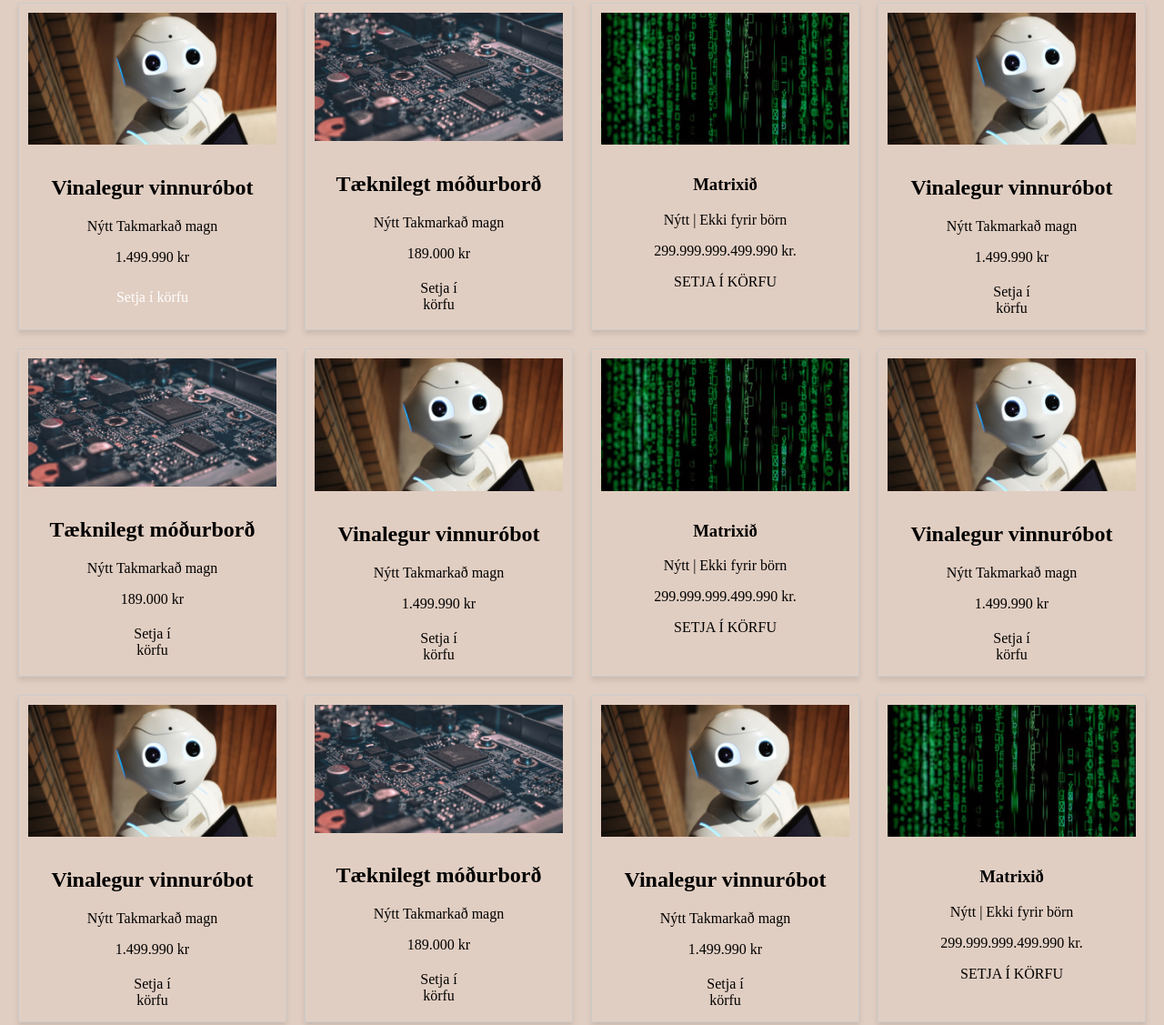
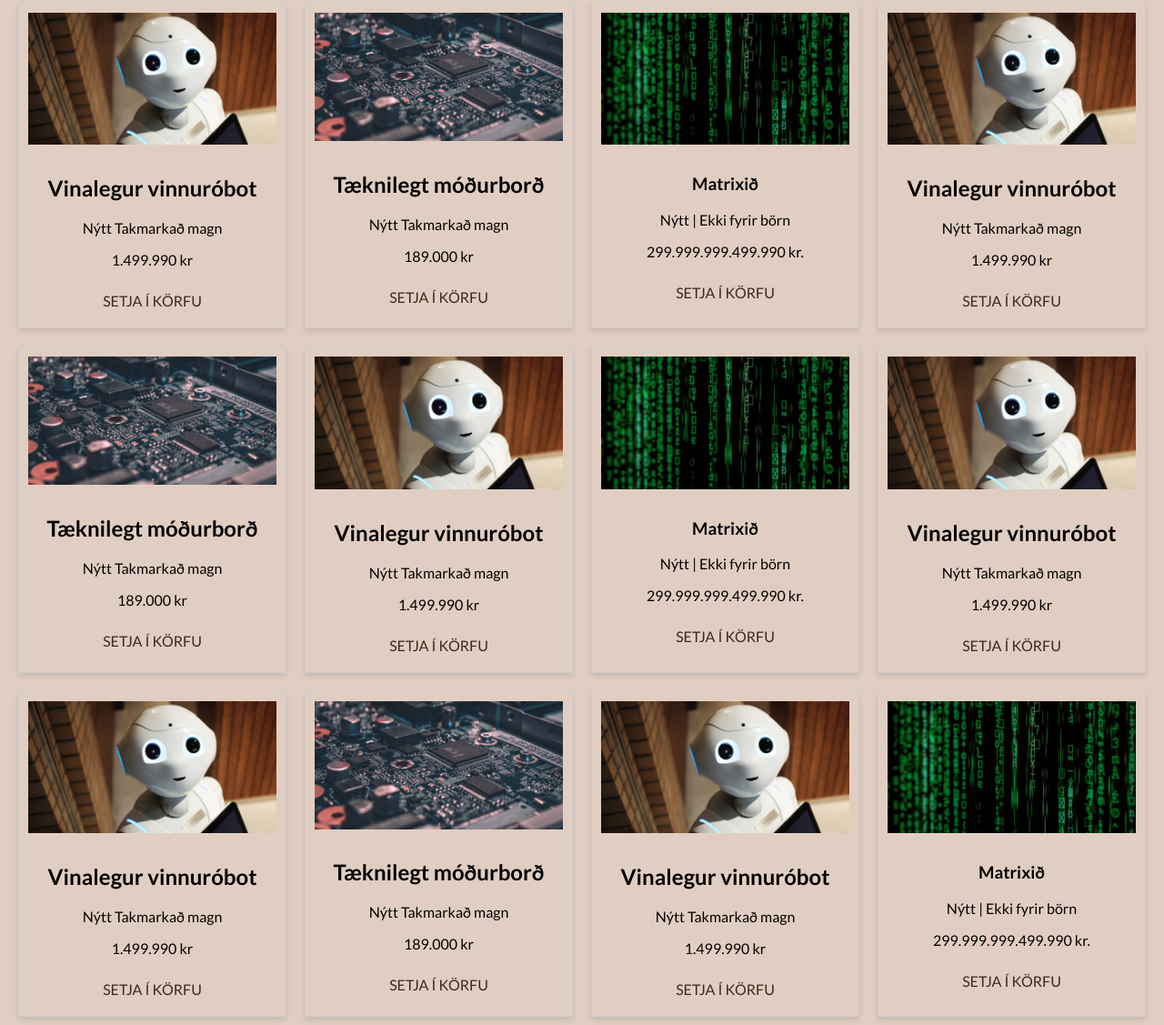
Before and after one commit to edilinga/hopurinn, a website: page vorulisti.html in a window 1280 px wide. Shown: the part 106-1233 px from the top of the page at 91% size. Drawn offline with Linux system fonts and the light colour scheme; a web font is replaced by a local one.

Commit message:
laga merge vandamál

```diff
--- a/styles/styles.css
+++ b/styles/styles.css
@@ -206,6 +206,7 @@ Nokkrar af nýjustu vörunum okkar kaflinn
 }
 
 .container {
+  font-family: Lato;
   display: grid;
   grid-template-columns: repeat(4, 1fr);
   gap: 20px;
@@ -264,9 +265,9 @@ footer .footer-copyright {
 .view-items{
   display: inline-block;
   padding: 10px 20px;
-  color: #fff;
+  color: #3C2A1E;
   text-decoration: none;
-  transition: background-color 0.3s ease;
+  transition: 0.3s ease;
 }
 
 /*Leturgerðir*/
--- a/vorulisti.html
+++ b/vorulisti.html
@@ -50,84 +50,84 @@
         <h2>Vinalegur vinnuróbot</h2>
         <p><span>Nýtt</span> <span>Takmarkað magn</span></p>
         <p>1.499.990 kr</p>
-        <a href="#" class="view-items">Setja í körfu</a>
+        <a href="#" class="view-items">SETJA Í KÖRFU</a>
       </div>
       <div class="item">
         <img src="../images/CircuitBoard.jpg" alt="Tæknilegt móðurborð" />
         <h2>Tæknilegt móðurborð</h2>
         <p><span>Nýtt</span> <span>Takmarkað magn</span></p>
         <p>189.000 kr</p>
-        <button>Setja í körfu</button>
+        <a href="#" class="view-items">SETJA Í KÖRFU</a>
       </div>
       <div class="item">
         <img src="../images/Matrix.jpg" alt="Matrixið" />
         <h3>Matrixið</h3>
         <p><span>Nýtt</span> | <span>Ekki fyrir börn</span></p>
         <p>299.999.999.499.990 kr.</p>
-        <a href="#">SETJA Í KÖRFU</a>
+        <a href="#" class="view-items">SETJA Í KÖRFU</a>
       </div>
       <div class="item">
         <img src="../images/Robot.jpg" alt="Vinalegur vinnuróbot" />
         <h2>Vinalegur vinnuróbot</h2>
         <p><span>Nýtt</span> <span>Takmarkað magn</span></p>
         <p>1.499.990 kr</p>
-        <button>Setja í körfu</button>
+        <a href="#" class="view-items">SETJA Í KÖRFU</a>
       </div>
       <div class="item">
         <img src="../images/CircuitBoard.jpg" alt="Tæknilegt móðurborð" />
         <h2>Tæknilegt móðurborð</h2>
         <p><span>Nýtt</span> <span>Takmarkað magn</span></p>
         <p>189.000 kr</p>
-        <button>Setja í körfu</button>
+        <a href="#" class="view-items">SETJA Í KÖRFU</a>
       </div>
       <div class="item">
         <img src="../images/Robot.jpg" alt="Vinalegur vinnuróbot" />
         <h2>Vinalegur vinnuróbot</h2>
         <p><span>Nýtt</span> <span>Takmarkað magn</span></p>
         <p>1.499.990 kr</p>
-        <button>Setja í körfu</button>
+        <a href="#" class="view-items">SETJA Í KÖRFU</a>
       </div>
       <div class="item">
         <img src="../images/Matrix.jpg" alt="Matrixið" />
         <h3>Matrixið</h3>
         <p><span>Nýtt</span> | <span>Ekki fyrir börn</span></p>
         <p>299.999.999.499.990 kr.</p>
-        <a href="#">SETJA Í KÖRFU</a>
+        <a href="#" class="view-items">SETJA Í KÖRFU</a>
       </div>
       <div class="item">
         <img src="../images/Robot.jpg" alt="Vinalegur vinnuróbot" />
         <h2>Vinalegur vinnuróbot</h2>
         <p><span>Nýtt</span> <span>Takmarkað magn</span></p>
         <p>1.499.990 kr</p>
-        <button>Setja í körfu</button>
+        <a href="#" class="view-items">SETJA Í KÖRFU</a>
       </div>
       <div class="item">
         <img src="../images/Robot.jpg" alt="Vinalegur vinnuróbot" />
         <h2>Vinalegur vinnuróbot</h2>
         <p><span>Nýtt</span> <span>Takmarkað magn</span></p>
         <p>1.499.990 kr</p>
-        <button>Setja í körfu</button>
+        <a href="#" class="view-items">SETJA Í KÖRFU</a>
       </div>
       <div class="item">
         <img src="../images/CircuitBoard.jpg" alt="Tæknilegt móðurborð" />
         <h2>Tæknilegt móðurborð</h2>
         <p><span>Nýtt</span> <span>Takmarkað magn</span></p>
         <p>189.000 kr</p>
-        <button>Setja í körfu</button>
+        <a href="#" class="view-items">SETJA Í KÖRFU</a>
       </div>
       <div class="item">
         <img src="../images/Robot.jpg" alt="Vinalegur vinnuróbot" />
         <h2>Vinalegur vinnuróbot</h2>
         <p><span>Nýtt</span> <span>Takmarkað magn</span></p>
         <p>1.499.990 kr</p>
-        <button>Setja í körfu</button>
+        <a href="#" class="view-items">SETJA Í KÖRFU</a>
       </div>
       <div class="item">
         <img src="../images/Matrix.jpg" alt="Matrixið" />
         <h3>Matrixið</h3>
         <p><span>Nýtt</span> | <span>Ekki fyrir börn</span></p>
         <p>299.999.999.499.990 kr.</p>
-        <a href="#">SETJA Í KÖRFU</a>
+        <a href="#" class="view-items">SETJA Í KÖRFU</a>
       </div>
     </div>
     </div>
```
Also changed, not shown: index.html (+2 -11 lines).
